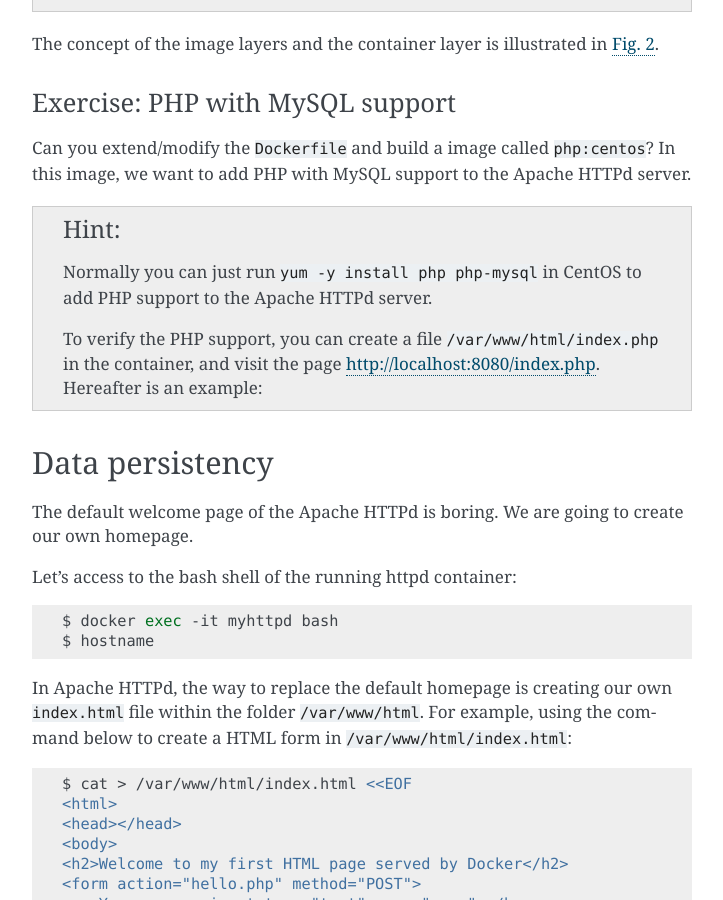
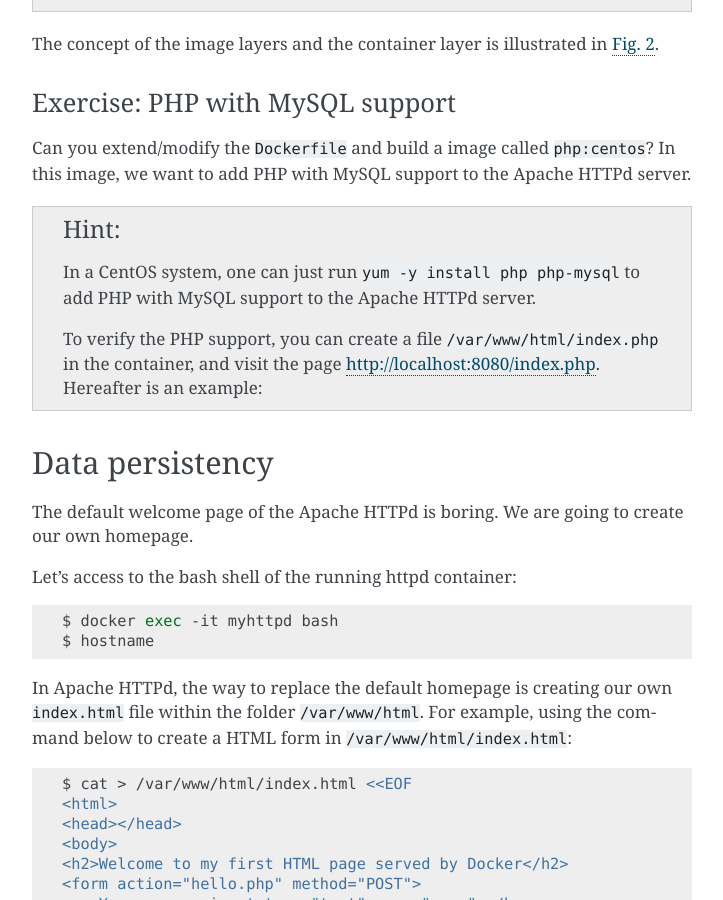
Before and after one commit to Donders-Institute/docker-swarm-setup, a Sphinx documentation site: the page built from doc/tutorial/basic.rst, in a window 1280 px wide and 900 px high, scrolled down 4755 px. Shown: the whole window, without its empty margins (388-1111 px from the left). Built offline with Sphinx 7.4.7, drawn with Linux system fonts in a browser that asks for light colours.

Commit message:
Update basic.rst

```diff
--- a/doc/tutorial/basic.rst
+++ b/doc/tutorial/basic.rst
@@ -158,7 +158,7 @@ Exercise: PHP with MySQL support
 Can you extend/modify the ``Dockerfile`` and build a image called ``php:centos``?  In this image, we want to add PHP with MySQL support to the Apache HTTPd server.
 
 .. hint::
-    Normally you can just run ``yum -y install php php-mysql`` in CentOS to add PHP support to the Apache HTTPd server.
+    In a CentOS system, one can just run ``yum -y install php php-mysql`` to add PHP with MySQL support to the Apache HTTPd server.
 
     To verify the PHP support, you can create a file ``/var/www/html/index.php`` in the container, and visit the page `http://localhost:8080/index.php <http://localhost:8080/index.php>`_.  Hereafter is an example:
 
```
